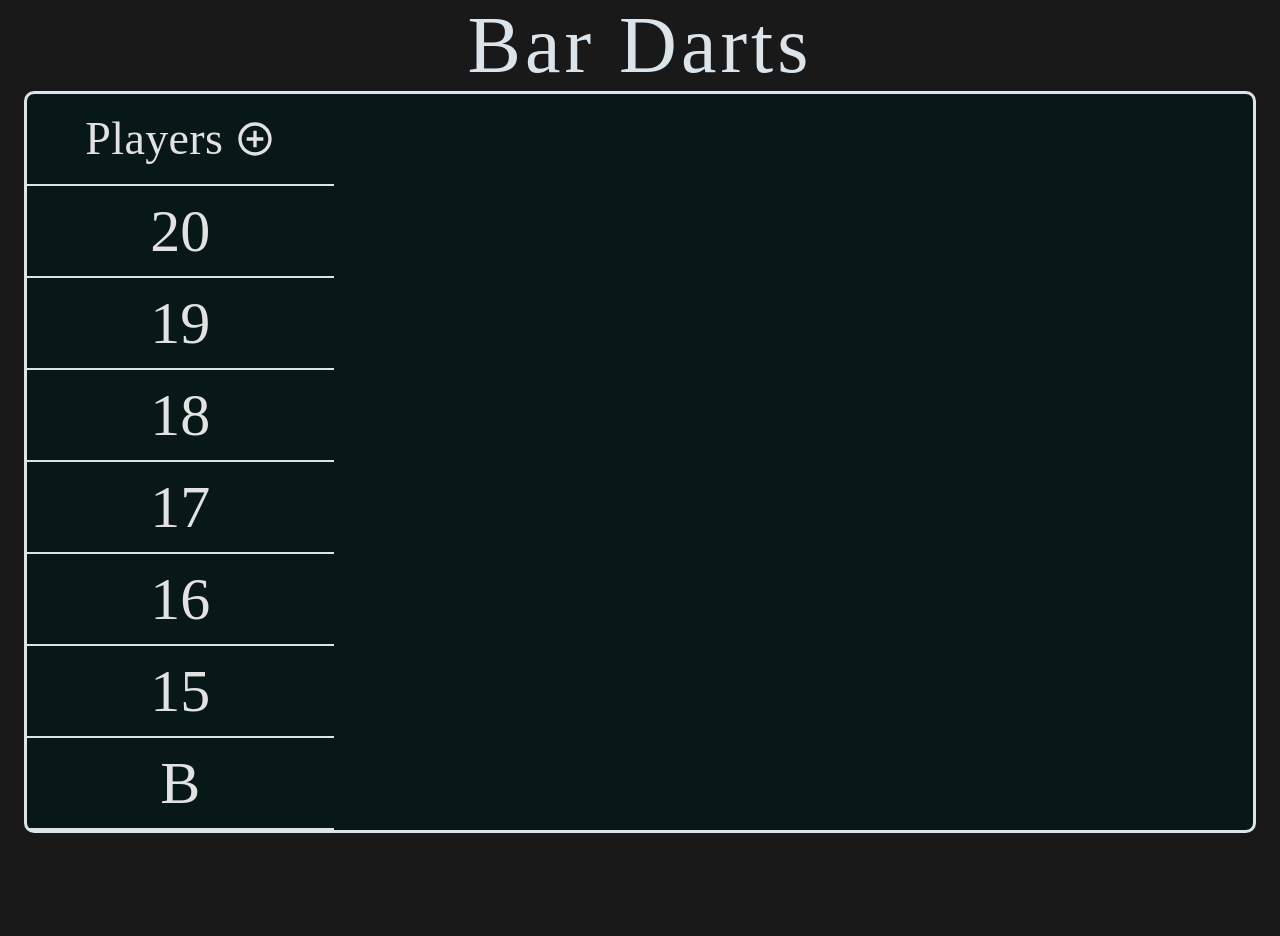
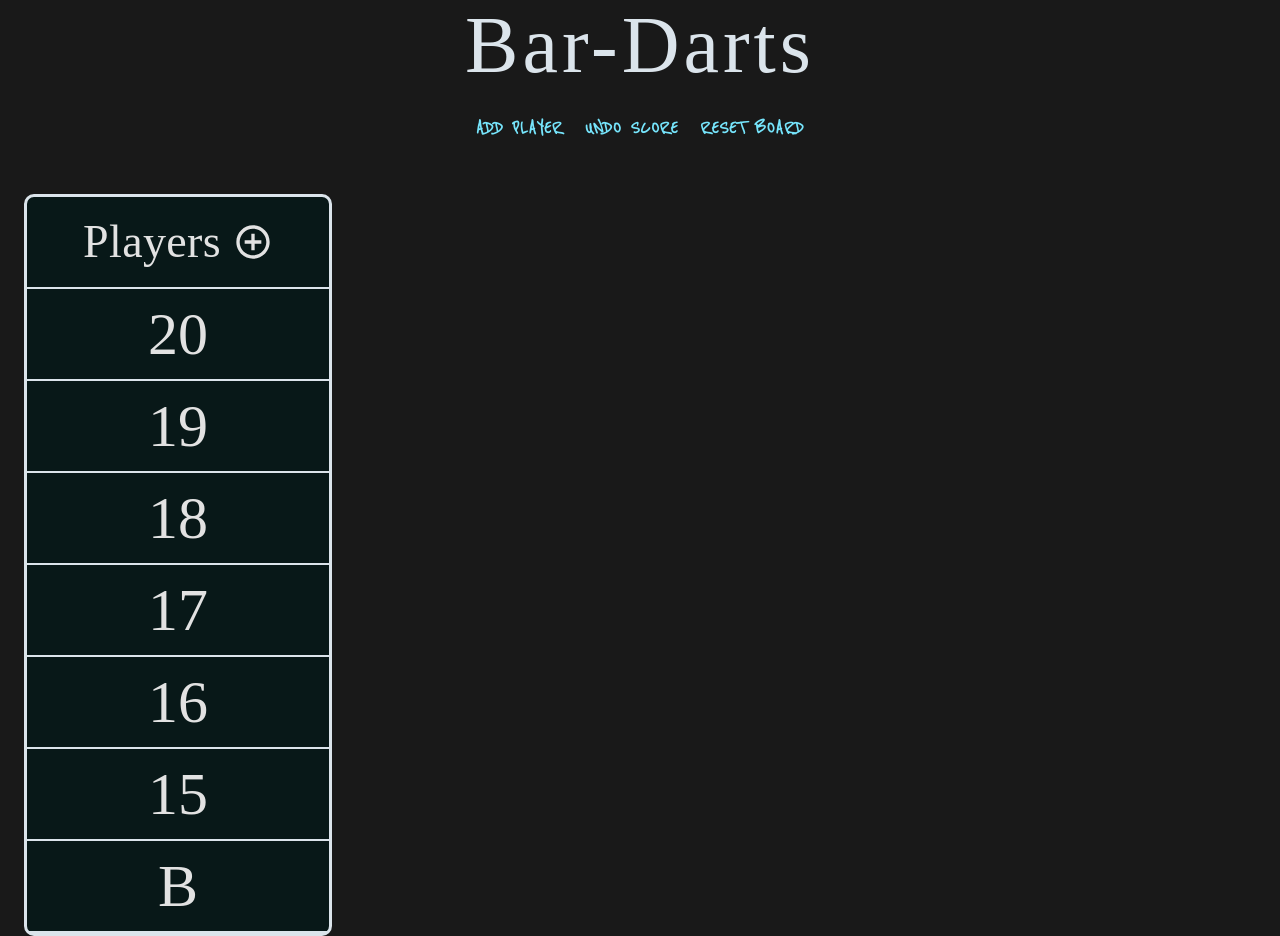
Before and after one commit to miwaro/cricket-tracker, a React (Create React App) app: page / in a window 1280 px wide. Before the commit the page ends 833 px from the top, so only its background shows below. Built offline with nearby package versions, Linux system fonts and the light colour scheme; a web font is replaced by a local one.

Commit message:
Add remove player functionality

```diff
--- a/src/components/DartBoardPlayers/DartBoardPlayer/DartBoardPlayer.js
+++ b/src/components/DartBoardPlayers/DartBoardPlayer/DartBoardPlayer.js
@@ -2,7 +2,7 @@ import React from 'react';
 import classes from './DartBoardPlayer.module.css';
 import Button from '@material-ui/core/Button';
 import { connect } from 'react-redux';
-import { updateScore, undoMove } from '../../../store/actions/actions';
+import { updateScore, undoMove, removePlayer } from '../../../store/actions/actions';
 import ResetBoard from '../../DartBoardStatic/ResetBoard/ResetBoard';
 import DartBoardPlayerControl from './DartBoardPlayerControl/DartBoardPlayerControl';
 
@@ -14,6 +14,10 @@ const dartBoardPlayer = (props) => {
 
     const undoMoveHandler = (scoreIndex) => {
         props.onUndoMove(props.playerIndex, scoreIndex)
+    }
+
+    const removePlayerHandler = () => {
+        props.onRemovePlayer( props.playerIndex)
     }
 
     return (
@@ -33,8 +37,7 @@ const dartBoardPlayer = (props) => {
                     ))
                 }
 
-                    <div className={classes.dartBoardButtons}>
-
+            {/* <div className={classes.dartBoardButtons}>
                 <Button
                     variant="contained"
                     color="primary"
@@ -42,8 +45,15 @@ const dartBoardPlayer = (props) => {
                 >
                     Undo
                 </Button>
+                <Button
+                    onClick={removePlayerHandler}
+                    variant="contained"
+                    color="secondary"
+                >
+                    Remove Player
+                </Button>
                 <ResetBoard />
-            </div>
+            </div> */}
         </div>
     )
 };
@@ -52,7 +62,8 @@ const dartBoardPlayer = (props) => {
 const mapDispatchToProps = dispatch => {
     return {
         onUpdateScore: (playerIndex, scoreIndex) => dispatch(updateScore(playerIndex, scoreIndex)),
-        onUndoMove: (playerIndex, scoreIndex) => dispatch(undoMove(playerIndex, scoreIndex))
+        onUndoMove: (playerIndex, scoreIndex) => dispatch(undoMove(playerIndex, scoreIndex)),
+        onRemovePlayer: (playerIndex) => dispatch(removePlayer(playerIndex))
     }
 }
 
--- a/src/components/DartBoardStatic/PlayersBox/PlayersBox.js
+++ b/src/components/DartBoardStatic/PlayersBox/PlayersBox.js
@@ -5,8 +5,7 @@ import { addPlayer } from '../../../store/actions/actions';
 import { withStyles } from '@material-ui/core/styles';
 import { Typography } from '@material-ui/core';
 
-const
-styles = {
+const styles = {
     PlayersBox: {
         display: 'flex',
         justifyContent: 'center',
@@ -33,9 +32,11 @@ const PlayersBox = props => {
 
 
 const addPlayerHandler = () => {
-    const name = window.prompt('Please Enter Your Name')
-    props.onPlayerAdded(name);
+    const name = window.prompt('Please Enter Your Name');
+    if (name) {
+        props.onPlayerAdded(name);
     }
+}
 
     return(
             <div className={classes.PlayersBox}>
--- a/src/components/Header.js
+++ b/src/components/Header.js
@@ -1,13 +1,59 @@
-import React from 'react';
+// import React from 'react';
 
-const header = (props) => (
-    <>
-      <div className="Header-title-line-container">
-        <div className="Header-title theme-color-1">
-          Bar Darts
+// const header = (props) => (
+//     <div className="Header-container">
+//       <div className="Header-title-line-container">
+//         <div className="Header-title theme-color-1">
+//           Bar Darts
+//         </div>
+//       </div>
+//     </div>
+// );
+
+// export default header;
+
+import React, { Component } from 'react';
+import Nav from './Nav.js';
+
+class Header extends Component {
+  // constructor(props) {
+  //   super(props);
+
+    // this.state = {
+    //   dialogOpen: false,
+    //   currentUrl: window.location.href
+    // }
+
+    // hacky way to set the selected tab without redux and without rearchitecting stuff (I know, it's a personal project, OK?)
+  //   setInterval(this.checkIfUrlNeedsUpdated, 150);
+  // }
+
+  // checkIfUrlNeedsUpdated = () => {
+  //   if (this.state.currentUrl !== window.location.href) {
+  //     this.setState({
+  //       currentUrl: window.location.href
+  //     });
+  //   }
+  // }
+
+  render() {
+
+    return (
+      <div className="Header-container">
+        <div>
+          <div className="Header-title-line-container">
+            <div className="Header-title theme-color-1">
+              Bar-Darts
+            </div>
+          </div>
+
+          <Nav />
+
         </div>
+
       </div>
-    </>
-);
+    );
+  }
+}
 
-export default header;
+export default Header;
--- /dev/null
+++ b/src/components/Nav.js
@@ -0,0 +1,37 @@
+import React, { Component } from 'react';
+import Button from '@material-ui/core/Button';
+import Grid from '@material-ui/core/Grid';
+
+
+
+class Nav extends Component {
+
+  render() {
+    return (
+
+      <div className="Nav-container">
+          <Grid container justify="center">
+            <Grid item xs={1.5}>
+                <Button size="large" className="theme-button-1">
+                Add Player
+                </Button>
+            </Grid>
+            <Grid item xs={1.5}>
+                <Button size="large" className="theme-button-1">
+                    Undo Score
+                </Button>
+            </Grid>
+            <Grid item xs={1.5}>
+                <Button size="large" className="theme-button-1">
+                    Reset Board
+                </Button>
+            </Grid>
+          </Grid>
+      </div>
+
+    );
+  }
+
+}
+
+export default Nav;
--- a/src/containers/DartBoard.js
+++ b/src/containers/DartBoard.js
@@ -18,15 +18,26 @@ const styles = {
 
 
 const dartBoard = (props) => {
-    // let p = props.players.length
     const { classes } = props;
+    let p = props.players.length
     return (
-        <Grid className={classes.root} xs={12}>
+        // <Grid className={classes.root} item xs={p === 0 ? 3 : 12 }>
+        //     <Grid container spacing={0}>
+        //         <Grid item xs={p === 0 ? 12 : p === 1 ? 6 : p === 2 ? 4 : 3} >
+        //             <DartBoardStatic />
+        //         </Grid>
+        //         <Grid item xs={p === 1 ? 6 : p === 2 ? 4 : 3}>
+        //             <DartBoardPlayers />
+        //         </Grid>
+        //     </Grid>
+        // </Grid>
+
+        <Grid className={classes.root} item xs={p < 1 ? 3: 12}>
             <Grid container spacing={0}>
-                <Grid item xs={3} >
+                <Grid item xs={p === 0 ? 12 : p === 1 ? 6 : p === 2 ? 4 : p > 3 ? 2 : 3} >
                     <DartBoardStatic />
                 </Grid>
-                <Grid item xs={9}>
+                <Grid item xs={p === 1 ? 6 : p === 2 ? 4 : p > 3 ? 2 : 3}>
                     <DartBoardPlayers />
                 </Grid>
             </Grid>
--- a/src/index.js
+++ b/src/index.js
@@ -11,6 +11,7 @@ import './styles/Header.scss';
 import './styles/base_styles.scss';
 import './styles/index.scss';
 import './styles/label_styles.scss';
+import './styles/Nav.scss';
 import App from './App';
 import * as serviceWorker from './serviceWorker';
 
--- a/src/store/actions/actionTypes.js
+++ b/src/store/actions/actionTypes.js
@@ -2,3 +2,4 @@ export const ADD_PLAYER = 'ADD_PLAYER';
 export const UPDATE_SCORE = 'UPDATE_SCORE';
 export const RESET_BOARD = 'RESET_BOARD';
 export const UNDO_MOVE = 'UNDO_MOVE';
+export const REMOVE_PLAYER = 'REMOVE_PLAYER';
--- a/src/store/actions/actions.js
+++ b/src/store/actions/actions.js
@@ -4,6 +4,13 @@ export const addPlayer = ( name ) => {
     return {
         type: actionTypes.ADD_PLAYER,
         name
+    };
+};
+
+export const removePlayer = ( playerIndex ) => {
+    return {
+        type: actionTypes.REMOVE_PLAYER,
+        playerIndex,
     };
 };
 
--- a/src/store/reducers/dartBoard.js
+++ b/src/store/reducers/dartBoard.js
@@ -21,8 +21,17 @@ const reducer = ( state = initialState, action) => {
                 ...state,
                 players
             }
-        // case actionTypes.REM0VE_PLAYER:
-        //     player
+        case actionTypes.REMOVE_PLAYER:
+
+            // const updatedArray = state.players.filter((i, player) => player !== action.playerIndex);
+            // players = state.players.filter((_, i) => i !== action.playerIndex);
+            players = state.players.filter(function(el, index) {
+                return index !== action.playerIndex;})
+
+            return {
+                ...state,
+                players
+            }
 
         case actionTypes.UPDATE_SCORE:
             player = state.players[action.playerIndex];
--- a/src/styles/Header.scss
+++ b/src/styles/Header.scss
@@ -1,4 +1,8 @@
 @import './colors.scss';
+
+.Header-container {
+  margin-bottom: 40px;
+}
 
 .Header-title-line-container {
   display: flex;
--- /dev/null
+++ b/src/styles/Nav.scss
@@ -0,0 +1,10 @@
+@import './colors';
+
+.Nav-container {
+  width: 90%;
+  margin: 12px auto 0 auto;
+}
+
+.Nav-selected-tab {
+  border: 2px dashed $electric-blue;
+}
```
Lines whose indentation alone changed are shown as unchanged.
